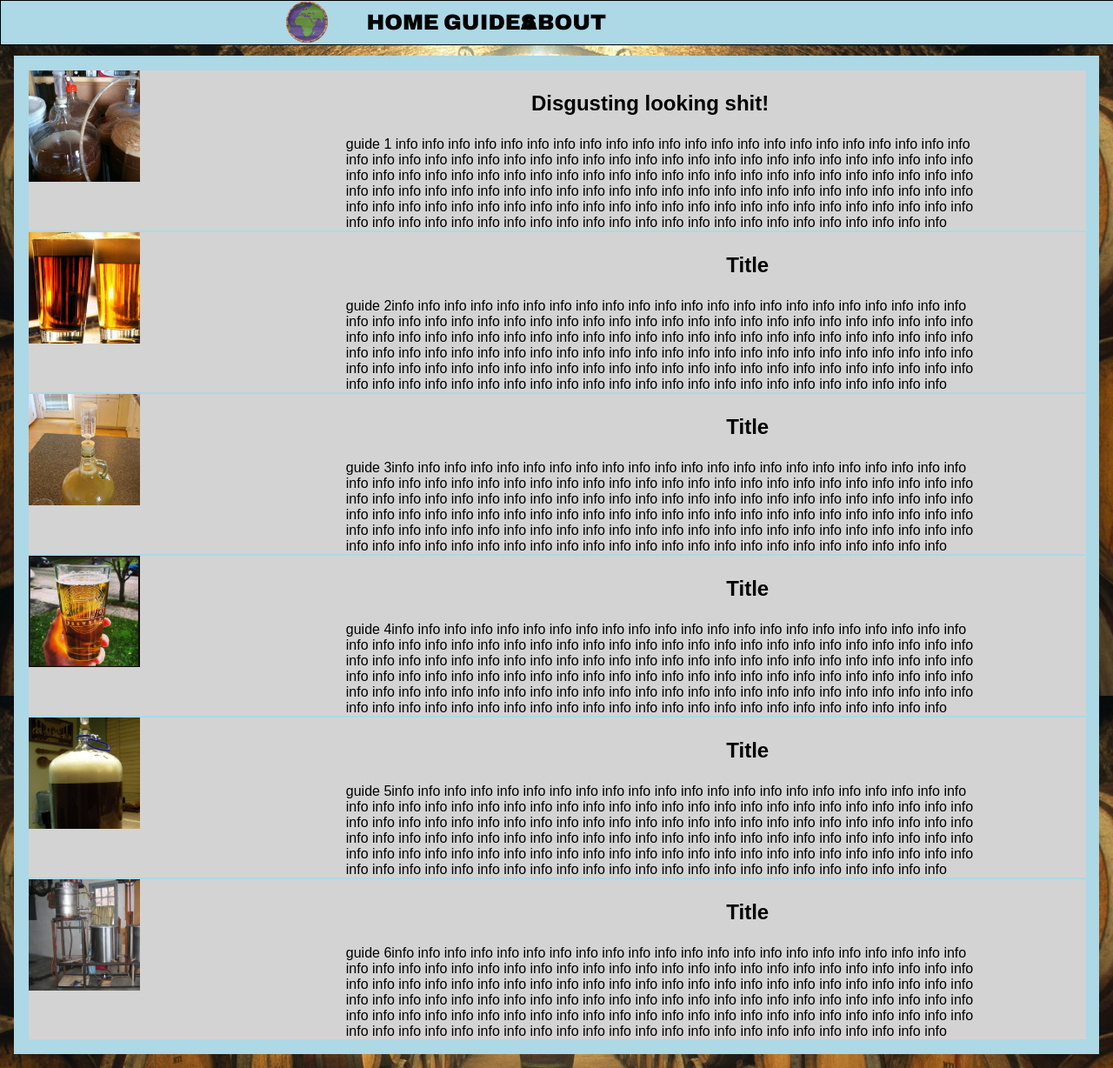
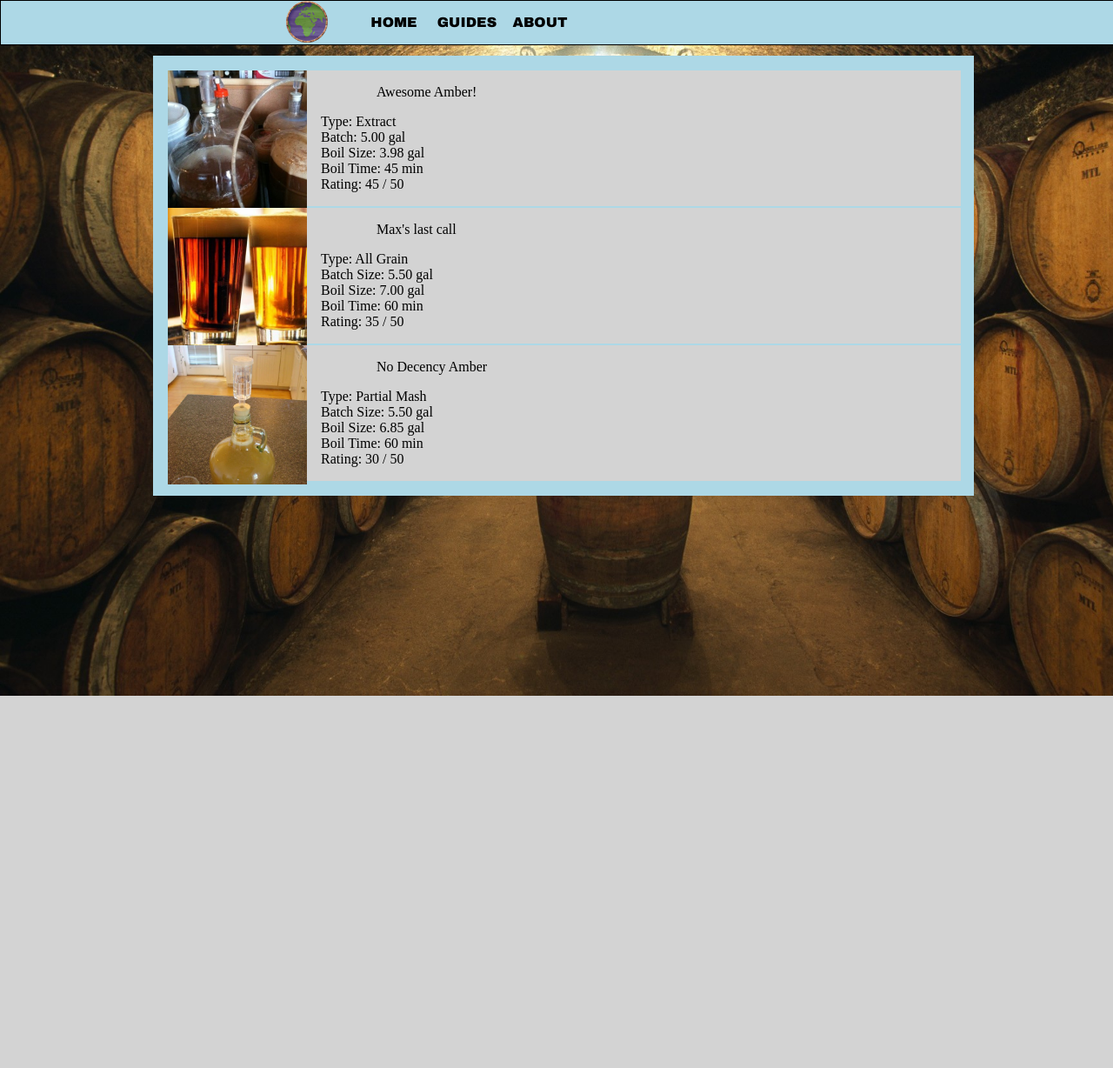
Before and after one commit to svimanet/INFO-212, a Flask app: template brewmapp/brewmapp/templates/guides.html in a window 1280 px wide. Shown: the whole page at 87% size. After the commit the page ends 800 px from the top, so only its background shows below. Run offline with Flask 2, Linux system fonts and the light colour scheme; the template is opened without the code that fills it, so the values that code supplies are empty; parts of the project's set-up code (start-up, migrations or seed data) failed here and were passed over.

Commit message:
web rdy for merge

```diff
--- a/brewmapp/brewmapp/static/css/guideStyle.css
+++ b/brewmapp/brewmapp/static/css/guideStyle.css
@@ -43,7 +43,7 @@ ul {
 	height: 50px;
 	line-height: 50px;
 
-	font-size: 25px;
+	font-size: 1em;
 	font-family: "arial black";
 	color: black;
 	margin-left: 0.5em;
@@ -58,10 +58,14 @@ a:visited{
 .menuElement:hover{
 	background-color: #de8301;
 }
-
 a{
-
 	text-decoration: none;
+}
+.amenu{
+	margin: 0px;
+	display: block;
+	width: 100%;
+	height: 100%;
 
 }
 
@@ -80,7 +84,7 @@ a:hover{
 main{
 	padding-top: 3em;
 	height: auto;
-	width: 80em;
+	width: 60em;
 	margin: auto;
 	padding: auto;
 	min-width: 30%;
@@ -104,25 +108,13 @@ main{
 	background: lightgray;
 }
 .guideTitle{
-	float: right;
-	margin-left: 20%;
-	margin-right: 30%;
-	font-size: 24px;
-	font-weight: bold;
-	font-family: "arial";
-	text-align: center;
+	padding-left: 15em;
 }
 .guideText{
-	float: right;
-	margin-left: 30%;
-	margin-right: 10%;
-	font-family: "arial";
+	padding-left: 11em;
 }
-
 .guideImg{
-	height: auto;
 	position: absolute;
-	max-width: 10%;
-	min-width: 1%;
-
+	width: 10em;
+	height:10em;
 }
--- a/brewmapp/brewmapp/templates/guides.html
+++ b/brewmapp/brewmapp/templates/guides.html
@@ -9,13 +9,13 @@
 		<div><img src="../static/images/logoFinal2.png" id="keg"></div>
 		<ul>
 			<li class="menuElement">
-				<a href="index.html">HOME</a>
+				<a class="amenu" href="index.html">HOME</a>
 			</li>
 			<li class="menuElement" id="guides">
-				<a href="guides.html">GUIDES</a>
+				<a class="amenu" href="guides.html">GUIDES</a>
 			</li>
 			<li class="menuElement" id="about">
-				<a href="about.html">ABOUT</a>
+				<a class="amenu" href="about.html">ABOUT</a>
 			</li>
 		</ul>
 	</nav>
@@ -27,18 +27,31 @@
 		<a href="">
 		<div class="guides"  id= "guide1">
 
-			<div class="guideTitle"><p>Disgusting looking shit!</p></div>
-			<div class="guideText">guide 1 info info info info info info info info info info info info info info info info info info info info info info info info info info info info info info info info info info info info info info info info info info info info info info info info info info info info info info info info info info info info info info info info info info info info info info info info info info info info info info info info info info info info info info info info info info info info info info info info info info info info info info info info info info info info info info info info info info info info info info info info info info info info info info info info info info info info info info info info info info info info info </div>
 			<img class="guideImg" src="../static/images/home_brew.jpg">
+			<div class="guideTitle"><p>Awesome Amber!</p></div>
+			<div class="guideText">
+
+			<p>Type: Extract<br>
+			Batch: 5.00 gal<br>
+			Boil Size: 3.98 gal<br>
+			Boil Time: 45 min<br>
+			Rating: 45 / 50<br></p>
+			</div>
 
 		</div></a>
 
 		<a href="">
 		<div class="guides"  id= "guide2">
 
-			<div class="guideTitle"><p>Title</p></div>
-			<div class="guideText">guide 2info info info info info info info info info info info info info info info info info info info info info info info info info info info info info info info info info info info info info info info info info info info info info info info info info info info info info info info info info info info info info info info info info info info info info info info info info info info info info info info info info info info info info info info info info info info info info info info info info info info info info info info info info info info info info info info info info info info info info info info info info info info info info info info info info info info info info info info info info info info info info </div>
 			<img class="guideImg" src="../static/images/beer1.jpg">
+			<div class="guideTitle"><p>Max's last call</p></div>
+			<div class=guideText>
+			<p>Type: All Grain<br>
+			Batch Size: 5.50 gal<br>
+			Boil Size: 7.00 gal<br>
+			Boil Time: 60 min<br>
+			Rating: 35 / 50</p>
+			</div>
 
 		</div>
 		</a>
@@ -46,39 +59,17 @@
 		<a href="">
 		<div class="guides"  id= "guide3">
 
-			<div class="guideTitle"><p>Title</p></div>
-			<div class="guideText">guide 3info info info info info info info info info info info info info info info info info info info info info info info info info info info info info info info info info info info info info info info info info info info info info info info info info info info info info info info info info info info info info info info info info info info info info info info info info info info info info info info info info info info info info info info info info info info info info info info info info info info info info info info info info info info info info info info info info info info info info info info info info info info info info info info info info info info info info info info info info info info info info </div>
 			<img class="guideImg" src="../static/images/home_brew2.jpg">
+			<div class="guideTitle"><p>No Decency Amber</p></div>
+			<div class="guideText">
 
+			<p>Type: Partial Mash<br>
+			Batch Size: 5.50 gal<br>
+			Boil Size: 6.85 gal<br>
+			Boil Time: 60 min<br>
+			Rating: 30 / 50</p>
+			</div>
 		</div></a>
-
-		<a href="">
-		<div class="guides"  id= "guide4">
-
-			<div class="guideTitle"><p>Title</p></div>
-			<div class="guideText">guide 4info info info info info info info info info info info info info info info info info info info info info info info info info info info info info info info info info info info info info info info info info info info info info info info info info info info info info info info info info info info info info info info info info info info info info info info info info info info info info info info info info info info info info info info info info info info info info info info info info info info info info info info info info info info info info info info info info info info info info info info info info info info info info info info info info info info info info info info info info info info info info </div>
-			<img class="guideImg" src="../static/images/beer2.jpg">
-
-		</div></a>
-
-		<a href="">
-		<div class="guides"  id= "guide5">
-
-			<div class="guideTitle"><p>Title</p></div>
-			<div class="guideText">guide 5info info info info info info info info info info info info info info info info info info info info info info info info info info info info info info info info info info info info info info info info info info info info info info info info info info info info info info info info info info info info info info info info info info info info info info info info info info info info info info info info info info info info info info info info info info info info info info info info info info info info info info info info info info info info info info info info info info info info info info info info info info info info info info info info info info info info info info info info info info info info info </div>
-			<img class="guideImg" src="../static/images/home_brew3.jpg">
-
-		</div></a>
-
-		<a href="">
-		<div class="guides"  id= "guide6">
-
-			<div class="guideTitle"><p>Title</p></div>
-			<div class="guideText" >guide 6info info info info info info info info info info info info info info info info info info info info info info info info info info info info info info info info info info info info info info info info info info info info info info info info info info info info info info info info info info info info info info info info info info info info info info info info info info info info info info info info info info info info info info info info info info info info info info info info info info info info info info info info info info info info info info info info info info info info info info info info info info info info info info info info info info info info info info info info info info info info info </div>
-			<img class ="guideImg" src="../static/images/home_brew4.jpg">
-
-		</div></a>
-
 
 		</div>
 	</main>
```
Also changed, not shown: brewmapp/brewmapp/static/css/aboutStyle.css (+7 -3 lines), brewmapp/brewmapp/static/css/style.css (+7 -5 lines), brewmapp/brewmapp/templates/about.html (+6 -4 lines), brewmapp/brewmapp/templates/index.html (line endings or trailing spaces).
